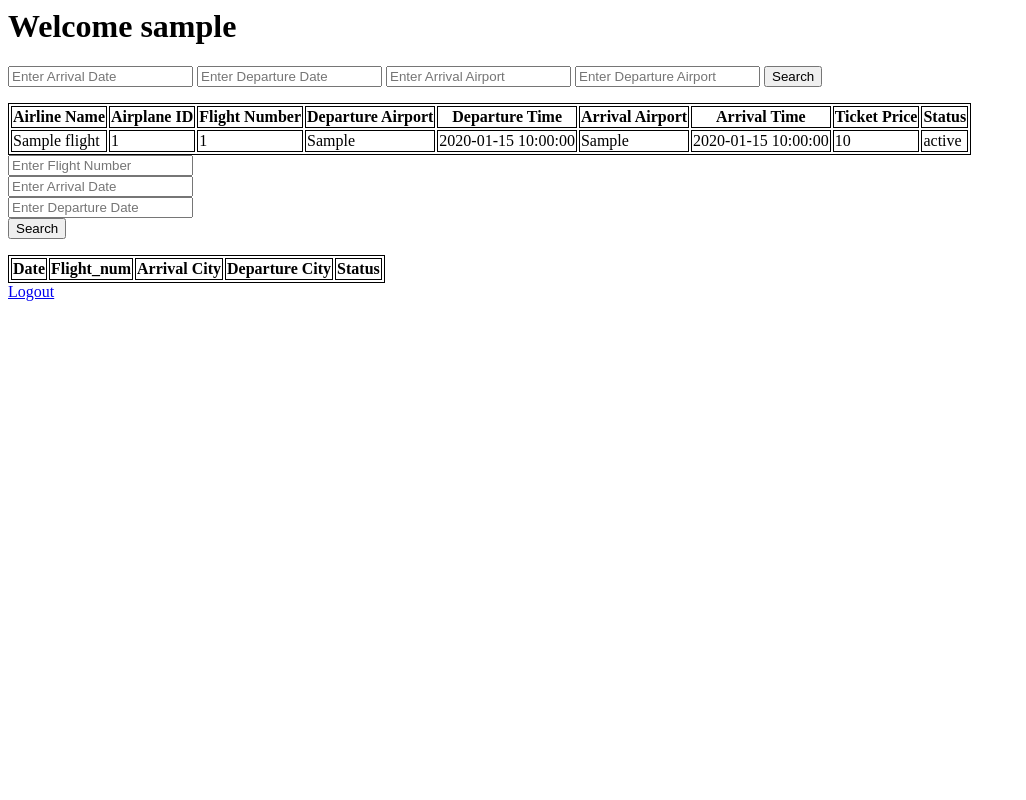
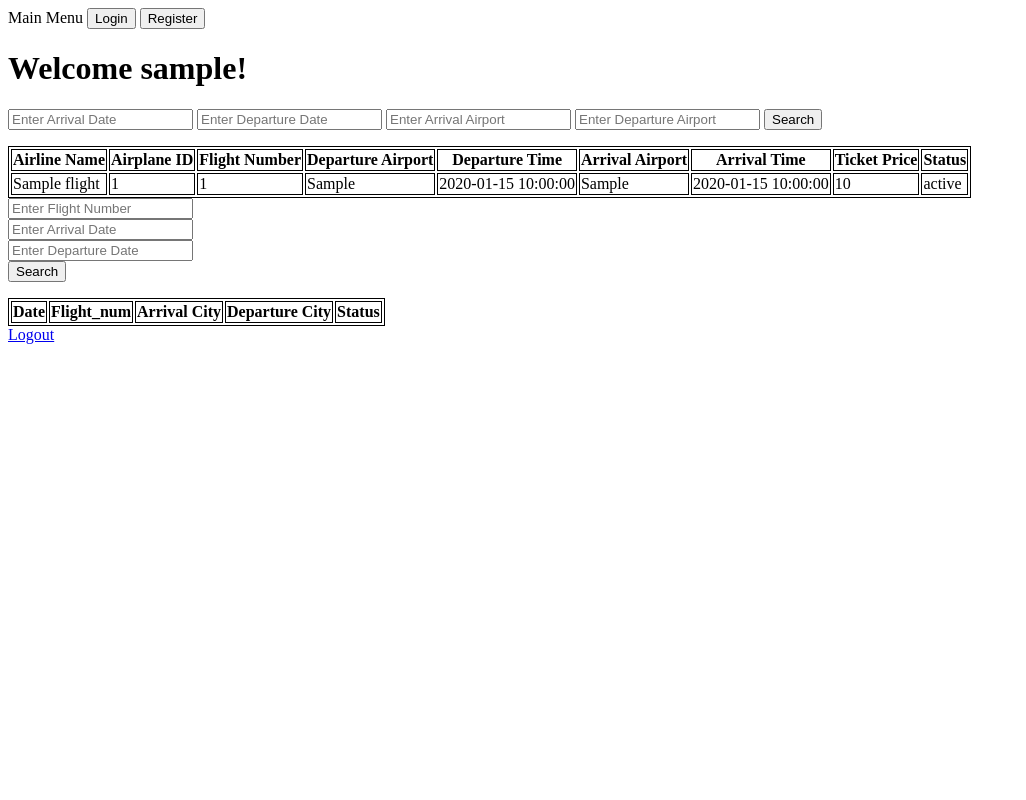
Before and after one commit to X-czh/Air-Ticket-Reservation-System, a Flask app: template air_ticket/templates/general/index.html in a window 1280 px wide. Shown: the whole page, without its empty margins (0-1026 px from the left). Run offline with Flask 2, Linux system fonts and the light colour scheme; the template is opened without the code that fills it: most values are stand-ins (such as "Sample title", 1, 10 or a date in 2020); lists and menus that the app fills with data are empty.

Commit message:
Add files via upload

```diff
--- a/air_ticket/templates/general/index.html
+++ b/air_ticket/templates/general/index.html
@@ -1,10 +1,11 @@
 <html>
-<head>
-</head>
+<head>Main Menu</head>
 <body>
+<input type="button" onclick="location.href='/login';" value=Login />
+<input type="button" onclick="location.href='/register';" value=Register />
 
 <form action="/upcoming" method="POST">
-	<h1>Welcome {{username}}</h1>
+	<h1>Welcome {{username}}!</h1>
     <input type="text" name="arrival_date" placeholder="Enter Arrival Date" />
     <input type="text" name="departure_date" placeholder="Enter Departure Date" />
     <input type="text" name="arrival_airport" placeholder="Enter Arrival Airport"/>
```
